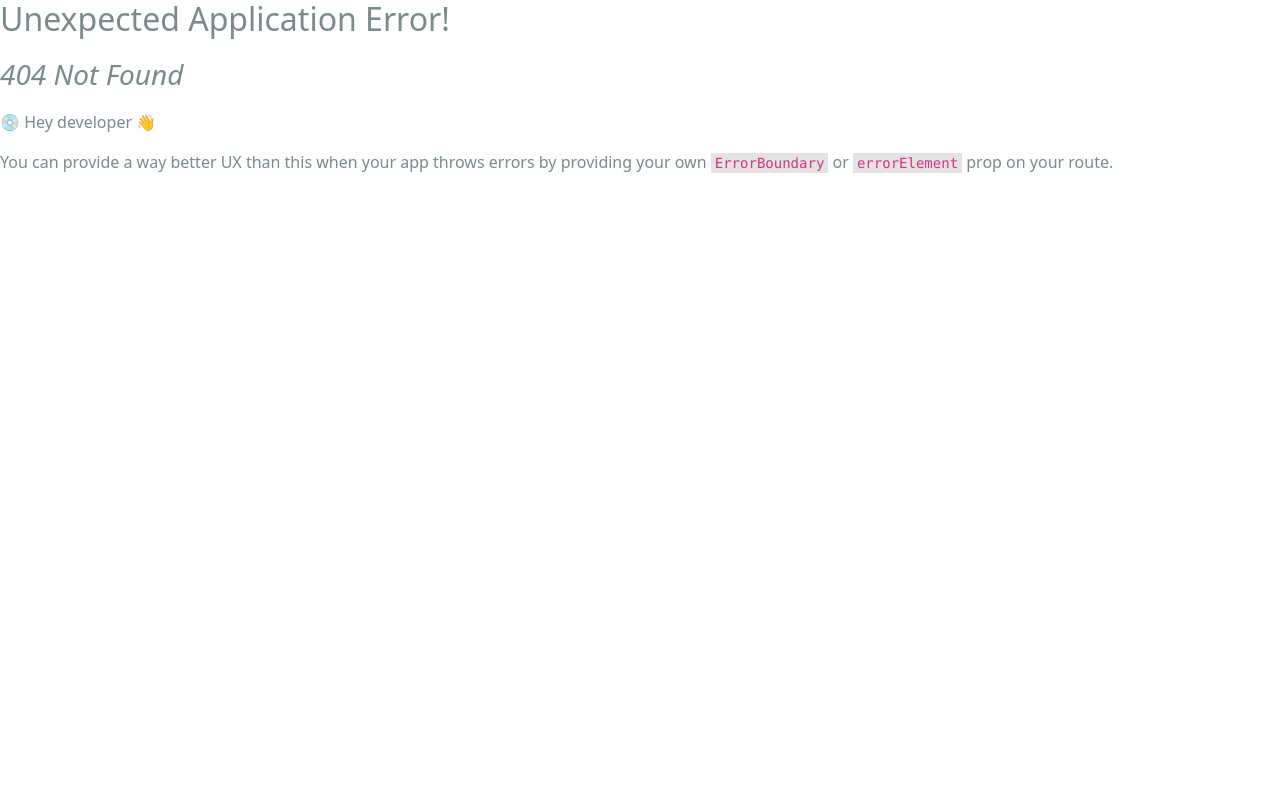
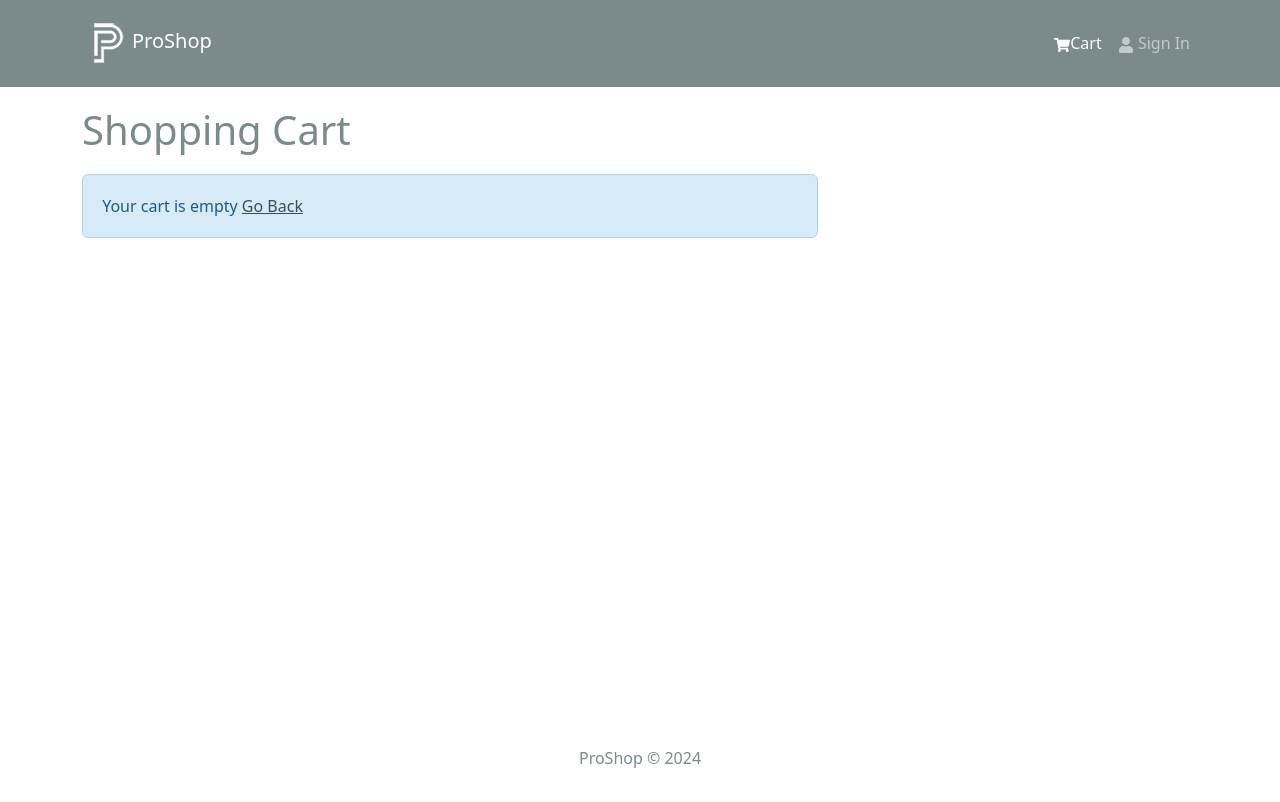
Before and after one commit to ahmad2shadab/proshop, a React (Vite) app in the folder frontend/: page /cart in a window 1280 px wide. Before the commit this address had no page. Shown: the top 802 px of the page. Built offline with nearby package versions, Linux system fonts and the light colour scheme.

Commit message:
Added shopping cart

```diff
--- a/frontend/src/components/Header.jsx
+++ b/frontend/src/components/Header.jsx
@@ -1,10 +1,12 @@
-import { Navbar, Nav, Container } from 'react-bootstrap';
+import { Badge, Navbar, Nav, Container } from 'react-bootstrap';
+import { FaShoppingCart, FaUser } from 'react-icons/fa';
+import { useSelector } from 'react-redux';
 import { LinkContainer } from 'react-router-bootstrap';
-// import icons
-import { FaShoppingCart, FaUser } from 'react-icons/fa';
 import logo from '../assets/logo.png';
 
 const Header = () => {
+  const { cartItems } = useSelector((state) => state.cart);
+
   return (
     <header>
       <Navbar bg="dark" variant="dark" expand="md" collapseOnSelect>
@@ -22,6 +24,11 @@
                 <Nav.Link>
                   <FaShoppingCart />
                   Cart
+                  {cartItems.length > 0 && (
+                    <Badge pill bg="success" style={{ marginLeft: '5px' }}>
+                      {cartItems.reduce((a, c) => a + c.qty, 0)}
+                    </Badge>
+                  )}
                 </Nav.Link>
               </LinkContainer>
               <LinkContainer to="/login">
--- a/frontend/src/main.jsx
+++ b/frontend/src/main.jsx
@@ -14,12 +14,14 @@
 import App from './App';
 import HomeScreen from './screens/HomeScreen';
 import ProductScreen from './screens/ProductScreen';
+import CartScreen from './screens/CartScreen';
 
 const router = createBrowserRouter(
   createRoutesFromElements(
     <Route path="/" element={<App />}>
-      <Route index={true} path="/" element={<HomeScreen />}></Route>
-      <Route path="/product/:id" element={<ProductScreen />}></Route>
+      <Route index={true} path="/" element={<HomeScreen />} />
+      <Route path="/product/:id" element={<ProductScreen />} />
+      <Route path="/cart" element={<CartScreen />} />
     </Route>
   )
 );
--- /dev/null
+++ b/frontend/src/screens/CartScreen.jsx
@@ -0,0 +1,72 @@
+import { Link, useNavigate } from 'react-router-dom';
+import { useDispatch, useSelector } from 'react-redux';
+import {
+  Row,
+  Col,
+  ListGroup,
+  Image,
+  Form,
+  Button,
+  Card,
+  ListGroupItem,
+} from 'react-bootstrap';
+import { FaTrash } from 'react-icons/fa';
+import Message from '../components/Message';
+
+const CartScreen = () => {
+  const navigate = useNavigate();
+  const dispatch = useDispatch();
+
+  const cart = useSelector((state) => state.cart);
+  const { cartItems } = cart;
+
+  return (
+    <>
+      <Row>
+        <Col md={8}>
+          <h1 style={{ marginBottom: '20px' }}>Shopping Cart</h1>
+          {cartItems.length === 0 ? (
+            <Message>
+              Your cart is empty <Link to="/">Go Back</Link>
+            </Message>
+          ) : (
+            <ListGroup variant="flush">
+              {cartItems.map((item) => (
+                <ListGroup.Item key={item._id}>
+                  <Row>
+                    <Col md={2}>
+                      <Image src={item.image} alt={item.name} fluid rounded />
+                    </Col>
+                    <Col md={3}>
+                      <Link to={`/product/${item._id}`}>{item.name}</Link>
+                    </Col>
+                    <Col md={2}>${item.price}</Col>
+                    <Col md={2}>
+                      <Form.Control
+                        as="select"
+                        value={item.qty}
+                        onChange={(e) => {}}
+                      >
+                        {[...Array(item.countInStock).keys()].map((x) => (
+                          <option key={x + 1} value={x + 1}>
+                            {x + 1}
+                          </option>
+                        ))}
+                      </Form.Control>
+                    </Col>
+                    <Col md={2}>
+                      <Button type="button" variant="light">
+                        <FaTrash />
+                      </Button>
+                    </Col>
+                  </Row>
+                </ListGroup.Item>
+              ))}
+            </ListGroup>
+          )}
+        </Col>
+      </Row>
+    </>
+  );
+};
+export default CartScreen;
```
